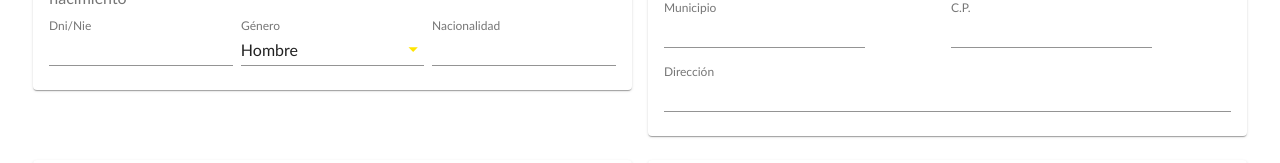
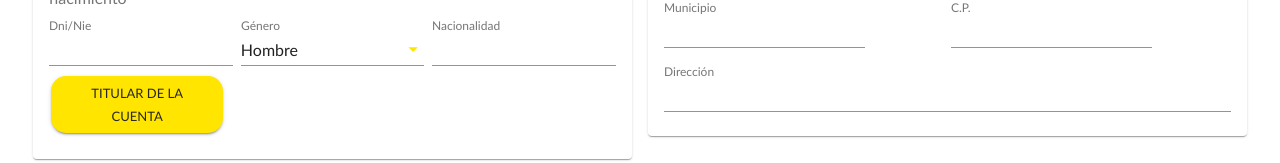
Before and after one commit to davher890/sprint-react, a React (Create React App) app: page /athletes in a window 1280 px wide. Shown: the part 470-633 px from the top of the page. Built offline with nearby package versions, Linux system fonts and the light colour scheme; no server answers; sample sign-in values are in the browser's storage.

Commit message:
Added titular de la cuenta to the athlete data

```diff
--- a/src/app/components/custom/Table/index.tsx
+++ b/src/app/components/custom/Table/index.tsx
@@ -41,11 +41,11 @@ const CustomTable: React.FC<any> = (props) => {
 			color: props.theme.palette.secondary.main,
 			// fontSize: 30,
 			opacity: 1
-		},
-		tableContainer: {
-			maxHeight: "500px", // Adjust the height as needed
-			overflowY: "auto",
-		},
+		}
+		// tableContainer: {
+		// 	maxHeight: "500px", // Adjust the height as needed
+		// 	overflowY: "auto",
+		// },
 	});
 
 	const classes = styles();
@@ -229,7 +229,7 @@ const CustomTable: React.FC<any> = (props) => {
 	}
 
 	return (
-		<div className={classes.tableContainer}>
+		<div> {/* //className={classes.tableContainer}> */}
 		{ props.loading && <Spinner/> }
 		{!props.loading && (
 			<Grid container item direction="column" spacing={3}>
--- a/src/app/layouts/athletes/AthleteData.tsx
+++ b/src/app/layouts/athletes/AthleteData.tsx
@@ -574,7 +574,6 @@ const CreateAthlete: React.FC<any> = (props) => {
                                                             onChange={handleChange}
                                                         />
                                                     </Grid>
-
                                                 </Grid>
                                                 <Grid container item spacing={1}>
                                                     <Grid item xs>
@@ -631,6 +630,14 @@ const CreateAthlete: React.FC<any> = (props) => {
                                                             onChange={handleChange}
                                                         />
                                                     </Grid>
+                                                    <Grid container >
+                                                    <Button style={{maxWidth: '30%'}} onClick={() => {
+                                                        setFieldValue('holderName', values.name)
+                                                        setFieldValue('holderFirstSurname', values.firstSurname)
+                                                        setFieldValue('holderSecondSurname', values.secondSurname)
+                                                        setFieldValue('holderDni', values.dni)
+                                                    }}>Titular de la cuenta</Button>
+                                                </Grid>
                                                 </Grid>
                                             </Grid>
                                         </CustomCard>
```
